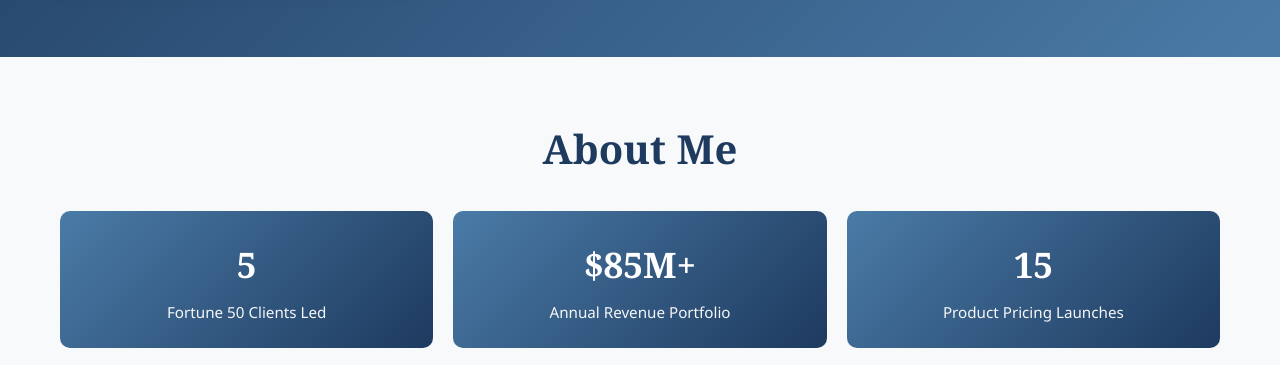
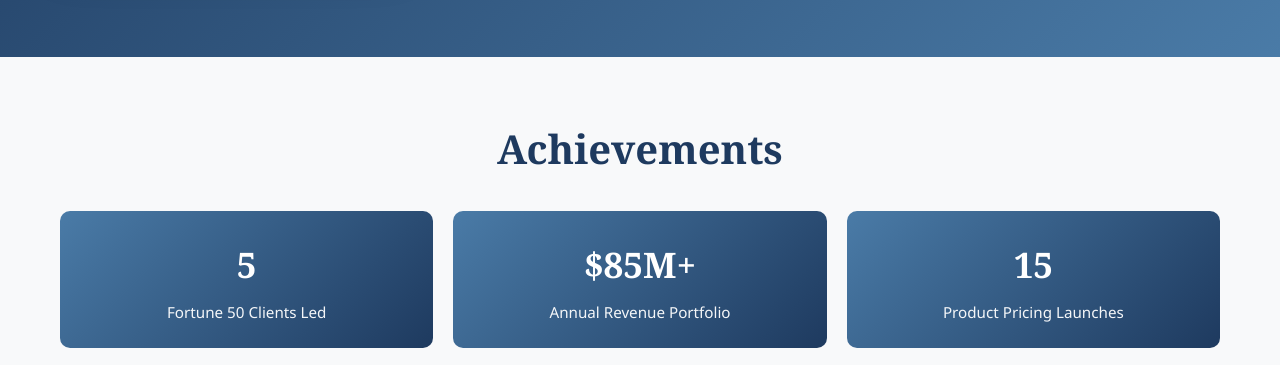
Before and after one commit to WB-Strategy/Portfolio, a plain HTML site: page index.html in a window 1280 px wide. Shown: the part 419-784 px from the top of the page. Drawn offline with Linux system fonts and the light colour scheme.

Commit message:
Update index.html

```diff
--- a/index.html
+++ b/index.html
@@ -150,7 +150,7 @@
 
     <!-- ABOUT -->
     <section class="about fade-in">
-        <h2>About Me</h2>
+        <h2>Achievements</h2>
 
             <div class="key-metrics">
                 <div class="metric"><div class="number">5</div><div class="label">Fortune 50 Clients Led</div></div>
```
